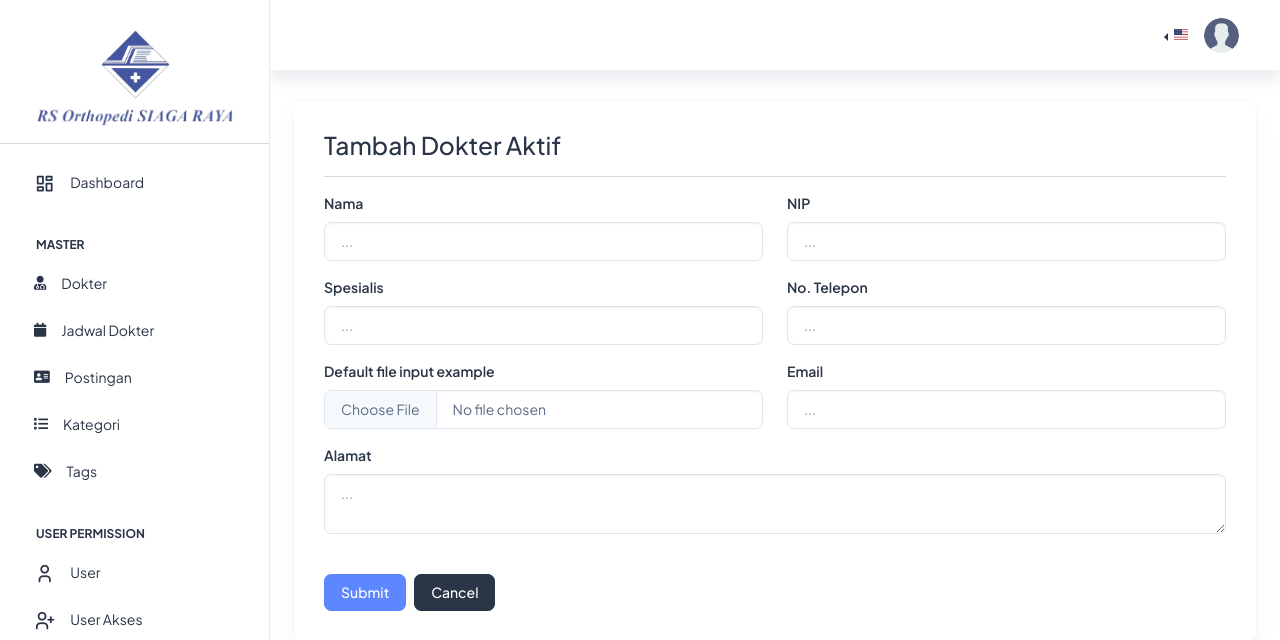
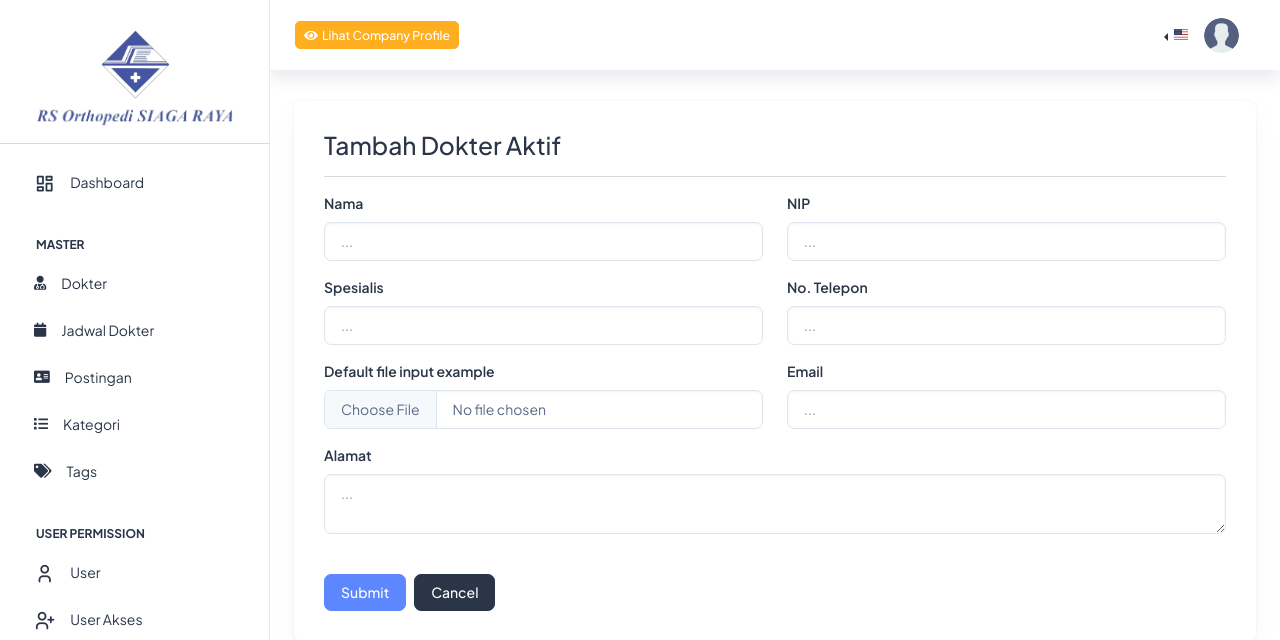
Before and after one commit to AndriYana44/rumah-sakit-ortopedi, a Laravel app: page /dokter/create in a window 1280 px wide. Shown: the top 640 px of the page. Run offline with Laravel 10, Linux system fonts and the light colour scheme; a user stored in the database is signed in; data comes from the database, SQL or seed files in the repository; some libraries are stand-ins or nearby versions.

Commit message:
create access dashboard

```diff
--- a/resources/views/compro/layouts/header.blade.php
+++ b/resources/views/compro/layouts/header.blade.php
@@ -65,7 +65,9 @@
                         {{ Auth::user()->name }}
                     </a>
                     <div class="dropdown-menu" aria-labelledby="navbarDropdown">
-                        <a class="dropdown-item" href="{{ route('dashboard') }}">Dashboard</a>
+                        @if(Auth::user()->role === 1)
+                            <a class="dropdown-item" href="{{ route('dashboard') }}">Dashboard</a>
+                        @endif
                         <a class="dropdown-item" href="{{ route('signout') }}">Logout</a>
                     </div>
                 </li>
--- a/resources/views/layouts/navbar.blade.php
+++ b/resources/views/layouts/navbar.blade.php
@@ -8,6 +8,16 @@
           </a>
         </li>
       </ul>
+      <div class="navbar-collapse justify-content-start px-0" id="navbarNav">
+        <ul class="navbar-nav justify-content-start">
+          <div class="btn-group dropstart">
+            <a class="btn btn-warning btn-sm" href="{{ route('home') }}">
+              <span><i class="fa fa-eye"></i></span>
+              &nbsp;Lihat Company Profile
+            </a>
+          </div>
+        </ul>
+      </div>
       <div class="navbar-collapse justify-content-end px-0" id="navbarNav">
         <ul class="navbar-nav flex-row ms-auto align-items-center justify-content-end">
           <div class="btn-group dropstart">
```
